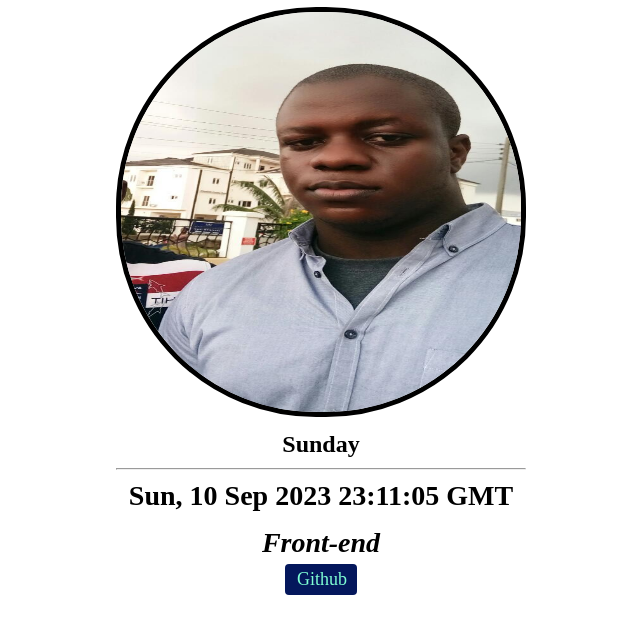
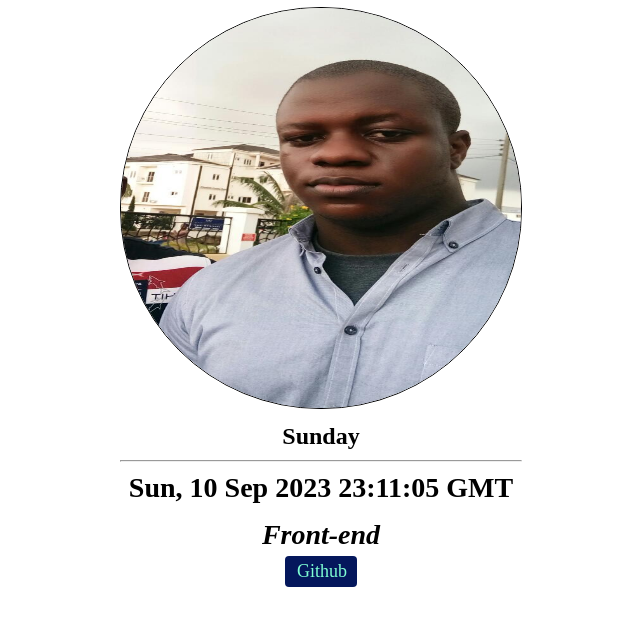
Before and after one commit to Emmanuelsalami25/first-task, a plain HTML site: page index.html in a window 1280 px wide. Shown: the part 62-696 px from the top of the page, without its empty margins (319-959 px from the left). Drawn offline with Linux system fonts and the light colour scheme.

Commit message:
second commit

```diff
--- a/style.css
+++ b/style.css
@@ -15,7 +15,7 @@ body{
     text-align: center;
 }
 
-[data-testid= "slackUserName"] {
+[data-testid = "slackUserName"] {
     font-size: 52px;
     margin-bottom: 10px;
 }
@@ -24,7 +24,7 @@ body{
     height: 400px;
     width: 400px;
     border-radius: 200px;
-    border: 5px black solid;
+    border: 1px black solid;
 }
 
 [data-testid = "slackDisplayImage"]:hover {
@@ -33,25 +33,25 @@ body{
 
 }
 
-[data-testid= "currentDayOfTheWeek"] {
+[data-testid = "currentDayOfTheWeek"] {
     margin-top: 10px;
     font-size: 24px;
     margin-bottom: 10px;
 }
 
-[data-testid= "currentUTCTime"]{
+[data-testid = "currentUTCTime"]{
     font-size: 28px;
     margin-top: 10px;
     margin-bottom: 15px;
 }
 
-[data-testid= "myTrack"] {
+[data-testid = "myTrack"] {
     font-size: 28px;
     font-style: italic;
     margin-bottom: 10px;
 }
 
-[data-testid= "githubURL"] {
+[data-testid = "githubURL"] {
     font-size: 18px;
     text-decoration: none;
     color: aquamarine;
@@ -60,7 +60,7 @@ body{
     border-radius: 4px;
 }
 
-[data-testid= "githubURL"]:hover{
+[data-testid = "githubURL"]:hover{
     color: #fff;
     background: #233b95;
 }
```
